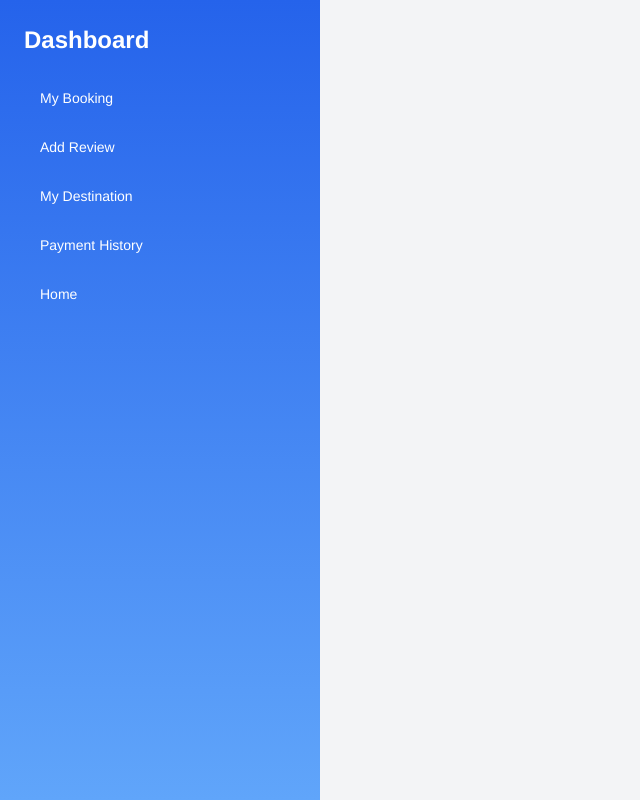
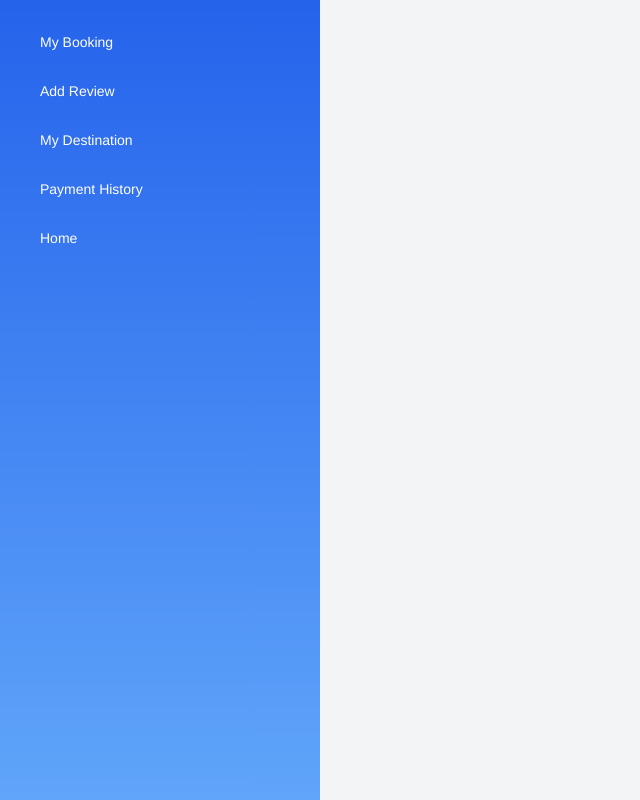
Before and after one commit to Nadimmo/M9-Travel-Guru, a React (Vite) app: page /dashboard in a window 1280 px wide. Shown: the whole page, without its empty margins (0-640 px from the left). Built offline with nearby package versions, Linux system fonts and the light colour scheme; no server answers.

Commit message:
update dashboard added menu icon for responsive mobile device

```diff
--- a/src/page/Route/Dashboard.jsx
+++ b/src/page/Route/Dashboard.jsx
@@ -1,15 +1,21 @@
 import { NavLink, Outlet } from "react-router-dom";
 import useAdmin from "../Hooks/useAdmin";
+import { FaBars } from "react-icons/fa";
+import { useState } from "react";
 
 const Dashboard = () => {
   const { isAdmin } = useAdmin()
+  const [isOpen, setIsOpen] = useState(false);
   // console.log(isAdmin)
   return (
+    <div className="min-h-screen ">
+      <button className='md:hidden p-3 bg-gradient-to-b from-blue-600 to-blue-400 text-white  hover:bg-gray-700 transition duration-300' onClick={() => setIsOpen(!isOpen)}>
+        <FaBars size={24} />
+      </button>
       <div className="flex min-h-screen">
-      {/* Sidebar */}
-      <div className="bg-gradient-to-b from-blue-600 to-blue-400 text-white lg:w-1/4 p-6">
-        <h2 className="lg:text-2xl font-bold mb-6">Dashboard</h2>
         {/* Admin Links */}
+        <div className={`bg-gradient-to-b from-blue-600 to-blue-400 text-white lg:w-1/4 p-6
+      ${isOpen ? 'block' : 'hidden'} md:block`}>
           {
             isAdmin ? <> <div>
               <ul className="space-y-3">
@@ -133,8 +139,9 @@ const Dashboard = () => {
           }
         </div>
         {/* Content Area */}
-      <div className="w-3/4 bg-gray-100 p-8">
+        <div className="lg:w-3/4 bg-gray-100  lg:p-8 mx-auto w-auto">
           <Outlet />
+        </div>
       </div>
     </div>
   );
```
Lines whose indentation alone changed are shown as unchanged.
